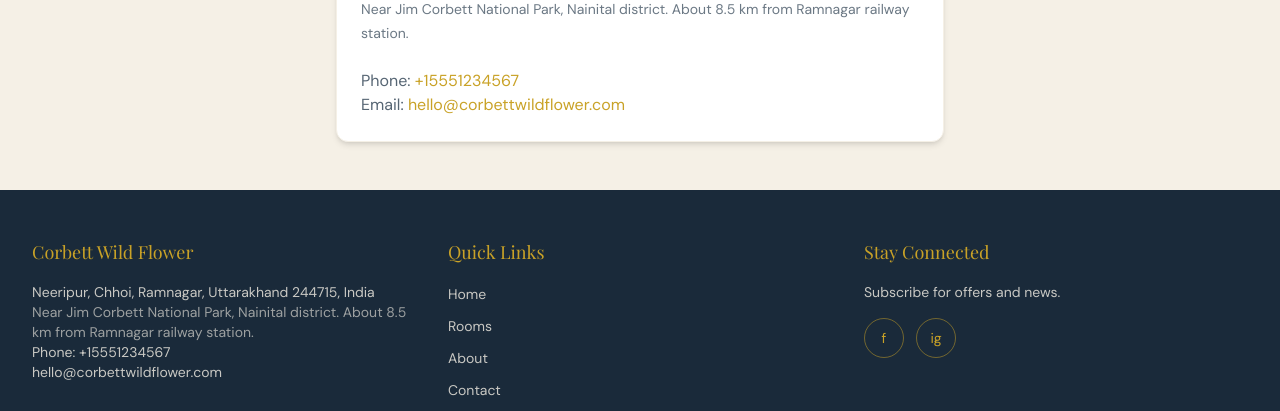
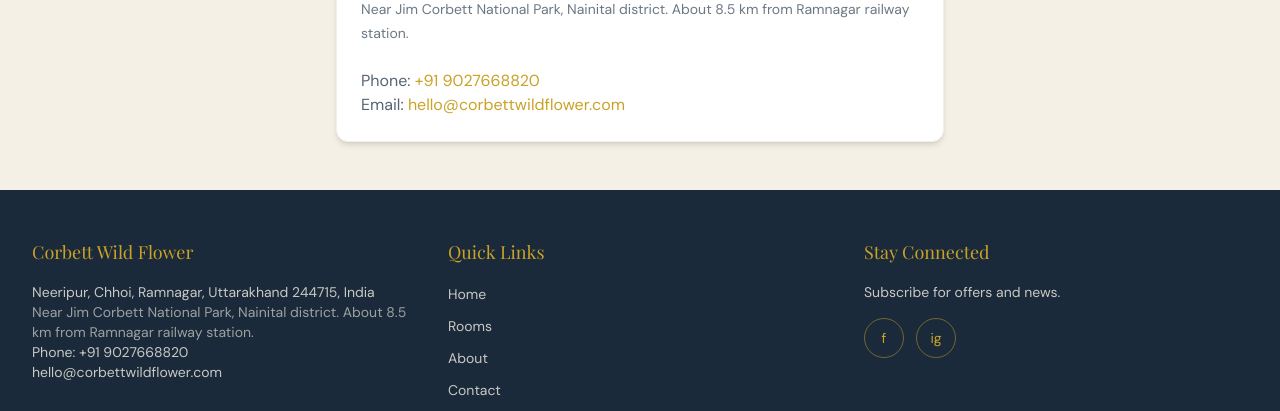
Before and after one commit to thakkur98/wild_flower_corbett, a Next.js app: page /contact in a window 1280 px wide. Shown: the part 1116-1527 px from the top of the page. Built offline with nearby package versions, Linux system fonts and the light colour scheme; a web font is replaced by a local one.

Commit message:
insta added

```diff
--- a/package.json
+++ b/package.json
@@ -10,7 +10,7 @@
   },
   "dependencies": {
     "@reduxjs/toolkit": "^2.3.0",
-    "next": "14.2.18",
+    "next": "^14.2.35",
     "react": "^18.3.1",
     "react-dom": "^18.3.1",
     "react-redux": "^9.1.2"
@@ -21,7 +21,7 @@
     "@types/react-dom": "^18.3.1",
     "autoprefixer": "^10.4.20",
     "eslint": "^8.57.0",
-    "eslint-config-next": "14.2.18",
+    "eslint-config-next": "^16.1.6",
     "postcss": "^8.4.47",
     "tailwindcss": "^3.4.14",
     "typescript": "^5.6.3"
--- a/src/components/Footer.tsx
+++ b/src/components/Footer.tsx
@@ -64,7 +64,9 @@
                 <span className="text-hotel-gold text-sm">f</span>
               </a>
               <a
-                href="#"
+                href={HOTEL_CONTACT.instagram}
+                target="_blank"
+                rel="noreferrer"
                 className="w-10 h-10 rounded-full border border-hotel-gold/50 flex items-center justify-center hover:bg-hotel-gold/10 transition-colors"
                 aria-label="Instagram"
               >
--- a/src/lib/config.ts
+++ b/src/lib/config.ts
@@ -3,8 +3,9 @@
  */
 export const HOTEL_CONTACT = {
   name: "Corbett Wild Flower",
-  phone: "+15551234567",
+  phone: "+91 9027668820",
   email: "hello@corbettwildflower.com",
+  instagram: "https://www.instagram.com/corbett_wild_flower_resort/?hl=en",
   address: "Neeripur, Chhoi, Ramnagar, Uttarakhand 244715, India",
   locationNote: "Near Jim Corbett National Park, Nainital district. About 8.5 km from Ramnagar railway station.",
   /** Google Maps place URL – opens in Maps app on mobile or browser */
```
Also changed, not shown: 1 other file (tests, documents, lock files or other folders).
